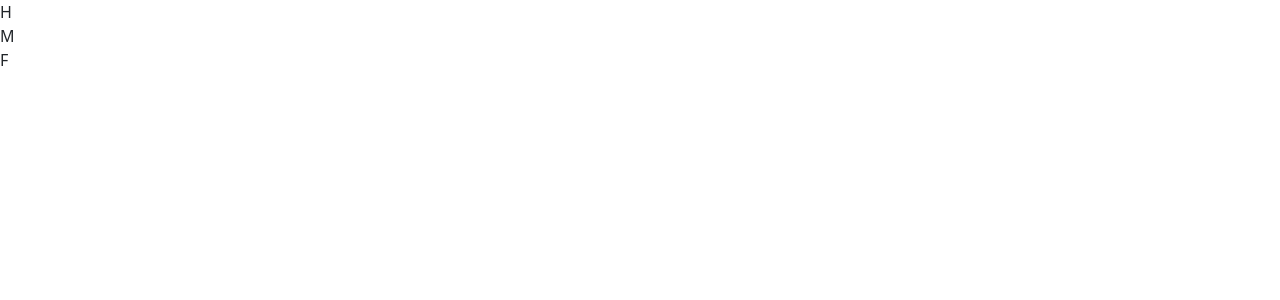
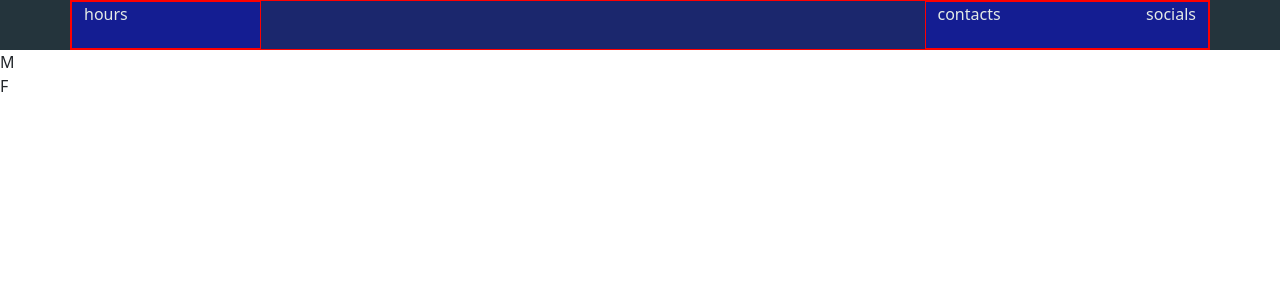
Before and after one commit to andreaa21/proj-html-vuejs, a Vue app: page / in a window 1280 px wide. Shown: the top 300 px of the page. Built offline with nearby package versions, Linux system fonts and the light colour scheme.

Commit message:
[add] AppHeader markup

```diff
--- a/src/assets/styles/general.scss
+++ b/src/assets/styles/general.scss
@@ -5,4 +5,5 @@
 
 .debug {
     background-color: rgba($color: blue, $alpha: .25);
+    border: 1px solid red;
 }
--- a/src/components/AppHeader.vue
+++ b/src/components/AppHeader.vue
@@ -6,10 +6,35 @@ export default {
 
 
 <template>
-  <header>H</header>
+  <header>
+    <div class="container h-100">
+        <div class="row debug header-content d-flex justify-content-between">
+            <div class="col-2 header-left debug">
+                hours
+            </div>
+            <div class="col-3 header-right d-flex justify-content-between debug">
+                <div class="contacts">
+                    contacts
+                </div>
+                <div class="socials">
+                    socials
+                </div>
+            </div>
+        </div>
+    </div>
+  </header>
 </template>
 
 
 
 <style lang="scss" scoped>
+@use '../assets/styles/partials/vars' as *;
+    header{
+        height: 50px;
+        background-color: $Ebony;
+        color: $Nurse;
+        .header-content{
+            height: 100%;
+        }
+    }
 </style>
```
